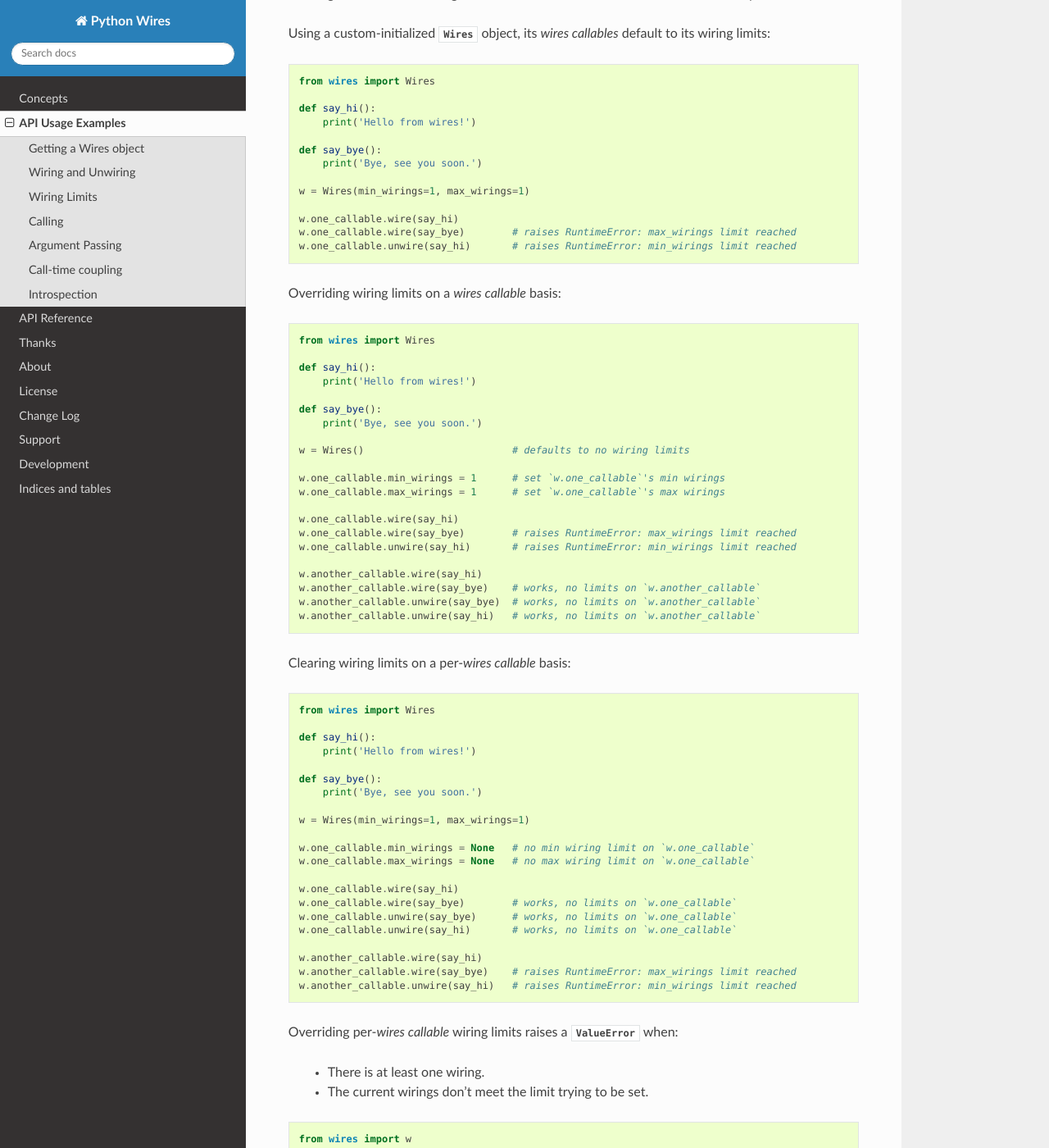
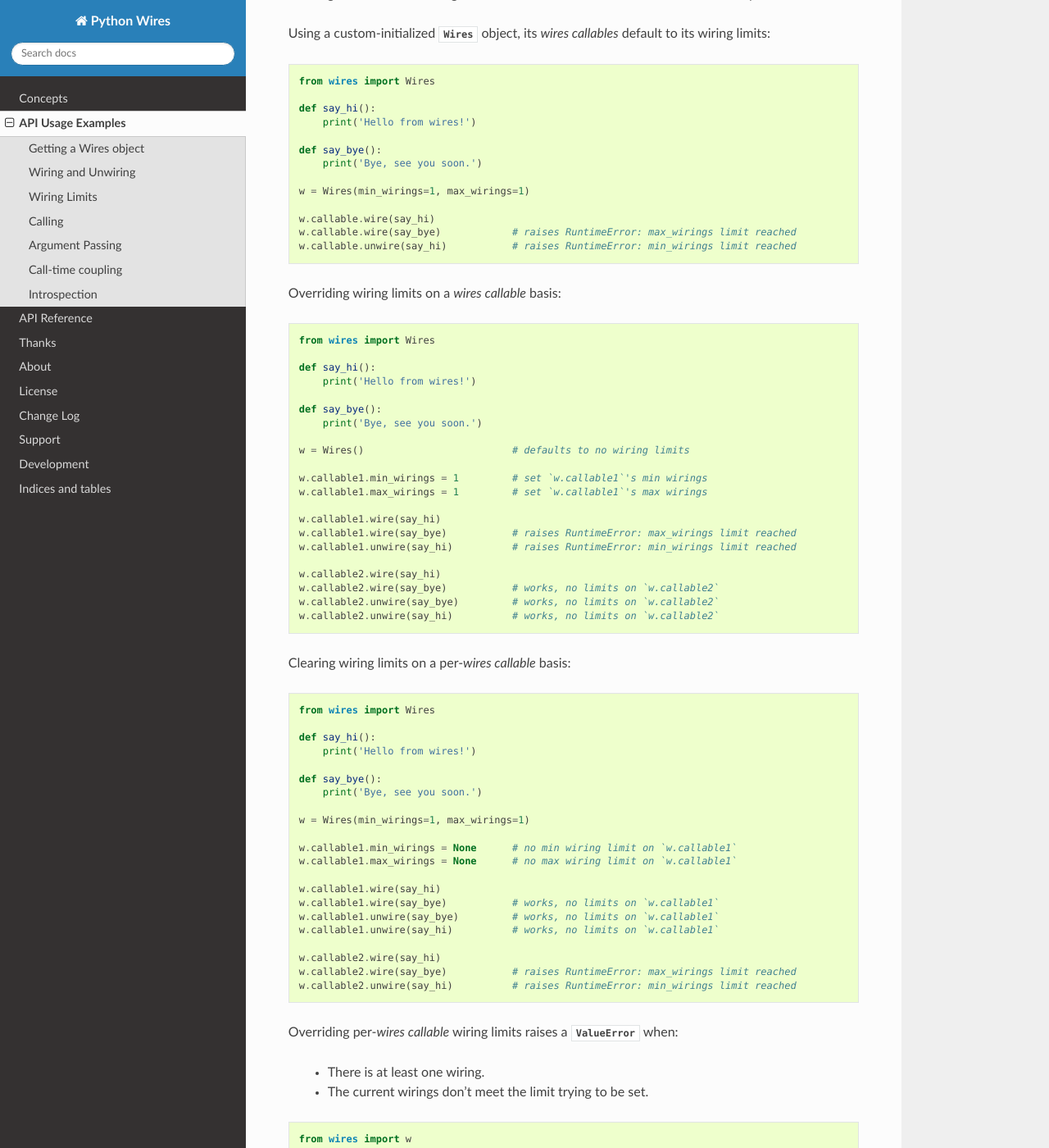
Before and after one commit to tmontes/python-wires, a Sphinx documentation site: the page built from docs/source/examples.rst, in a window 1280 px wide and 1400 px high, scrolled down 2186 px. Shown: the whole window at 82% size. Built offline with Sphinx 7.4.7 and the Read the Docs theme 2.0.0, drawn with Linux system fonts in a browser that asks for light colours; some of the changed text lies outside the part shown.

Commit message:
Shorter callable names in API usage example docs.

```diff
--- a/docs/source/examples.rst
+++ b/docs/source/examples.rst
@@ -57,7 +57,7 @@ The :meth:`wire <wires._callable.WiresCallable.wire>` method wires a callable to
     def say_hi():
         print('Hello from wires!')
 
-    w.one_callable.wire(say_hi)         # calling `w.one_callable` will call `say_hi`
+    w.callable.wire(say_hi)             # calling `w.callable` will call `say_hi`
 
 
 Multiple wirings to the same callable are allowed:
@@ -69,8 +69,8 @@ Multiple wirings to the same callable are allowed:
     def say_hi():
         print('Hello from wires!')
 
-    w.one_callable.wire(say_hi)         # calling `w.one_callable` will call `say_hi`
-    w.one_callable.wire(say_hi)         # calling `w.one_callable` will call `say_hi` twice
+    w.callable.wire(say_hi)             # calling `w.callable` will call `say_hi`
+    w.callable.wire(say_hi)             # calling `w.callable` will call `say_hi` twice
 
 
 
@@ -81,7 +81,7 @@ Wiring a non-callable raises a :class:`TypeError` exception:
 
     from wires import w
 
-    w.one_callable.wire(42)             # raises TypeError: 42 isn't callable
+    w.callable.wire(42)                 # raises TypeError: 42 isn't callable
 
 
 The :meth:`unwire <wires._callable.WiresCallable.unwire>` method unwires a given callable:
@@ -93,8 +93,8 @@ The :meth:`unwire <wires._callable.WiresCallable.unwire>` method unwires a given
     def say_hi():
         print('Hello from wires!')
 
-    w.one_callable.wire(say_hi)         # calling `w.one_callable` will call `say_hi`
-    w.one_callable.unwire(say_hi)       # calling `w.one_callable` no longer calls `say_hi`
+    w.callable.wire(say_hi)             # calling `w.callable` will call `say_hi`
+    w.callable.unwire(say_hi)           # calling `w.callable` no longer calls `say_hi`
 
 
 
@@ -107,10 +107,10 @@ If multiple wirings exist, :meth:`unwire <wires._callable.WiresCallable.unwire>`
     def say_hi():
         print('Hello from wires!')
 
-    w.one_callable.wire(say_hi)         # calling `w.one_callable` will call `say_hi`
-    w.one_callable.wire(say_hi)         # calling `w.one_callable` will call `say_hi` twice
-    w.one_callable.unwire(say_hi)       # calling `w.one_callable` will call `say_hi` once
-    w.one_callable.unwire(say_hi)       # calling `w.one_callable` no longer calls `say_hi`
+    w.callable.wire(say_hi)             # calling `w.callable` will call `say_hi`
+    w.callable.wire(say_hi)             # calling `w.callable` will call `say_hi` twice
+    w.callable.unwire(say_hi)           # calling `w.callable` will call `say_hi` once
+    w.callable.unwire(say_hi)           # calling `w.callable` no longer calls `say_hi`
 
 
 
@@ -123,7 +123,7 @@ Unwiring a non-wired callable raises a :class:`ValueError`:
     def say_hi():
         print('Hello from wires!')
 
-    w.one_callable.unwire(say_hi)       # raises ValueError: non-wired `say_hi`
+    w.callable.unwire(say_hi)           # raises ValueError: non-wired `say_hi`
 
 
 
@@ -147,9 +147,9 @@ Using a custom-initialized :class:`Wires <wires._wires.Wires>` object, its *wire
 
     w = Wires(min_wirings=1, max_wirings=1)
 
-    w.one_callable.wire(say_hi)
-    w.one_callable.wire(say_bye)        # raises RuntimeError: max_wirings limit reached
-    w.one_callable.unwire(say_hi)       # raises RuntimeError: min_wirings limit reached
+    w.callable.wire(say_hi)
+    w.callable.wire(say_bye)            # raises RuntimeError: max_wirings limit reached
+    w.callable.unwire(say_hi)           # raises RuntimeError: min_wirings limit reached
 
 
 Overriding wiring limits on a *wires callable* basis:
@@ -166,17 +166,17 @@ Overriding wiring limits on a *wires callable* basis:
 
     w = Wires()                         # defaults to no wiring limits
 
-    w.one_callable.min_wirings = 1      # set `w.one_callable`'s min wirings
-    w.one_callable.max_wirings = 1      # set `w.one_callable`'s max wirings
+    w.callable1.min_wirings = 1         # set `w.callable1`'s min wirings
+    w.callable1.max_wirings = 1         # set `w.callable1`'s max wirings
 
-    w.one_callable.wire(say_hi)
-    w.one_callable.wire(say_bye)        # raises RuntimeError: max_wirings limit reached
-    w.one_callable.unwire(say_hi)       # raises RuntimeError: min_wirings limit reached
+    w.callable1.wire(say_hi)
+    w.callable1.wire(say_bye)           # raises RuntimeError: max_wirings limit reached
+    w.callable1.unwire(say_hi)          # raises RuntimeError: min_wirings limit reached
 
-    w.another_callable.wire(say_hi)
-    w.another_callable.wire(say_bye)    # works, no limits on `w.another_callable`
-    w.another_callable.unwire(say_bye)  # works, no limits on `w.another_callable`
-    w.another_callable.unwire(say_hi)   # works, no limits on `w.another_callable`
+    w.callable2.wire(say_hi)
+    w.callable2.wire(say_bye)           # works, no limits on `w.callable2`
+    w.callable2.unwire(say_bye)         # works, no limits on `w.callable2`
+    w.callable2.unwire(say_hi)          # works, no limits on `w.callable2`
 
 
 Clearing wiring limits on a per-*wires callable* basis:
@@ -193,17 +193,17 @@ Clearing wiring limits on a per-*wires callable* basis:
 
     w = Wires(min_wirings=1, max_wirings=1)
 
-    w.one_callable.min_wirings = None   # no min wiring limit on `w.one_callable`
-    w.one_callable.max_wirings = None   # no max wiring limit on `w.one_callable`
+    w.callable1.min_wirings = None      # no min wiring limit on `w.callable1`
+    w.callable1.max_wirings = None      # no max wiring limit on `w.callable1`
 
-    w.one_callable.wire(say_hi)
-    w.one_callable.wire(say_bye)        # works, no limits on `w.one_callable`
-    w.one_callable.unwire(say_bye)      # works, no limits on `w.one_callable`
-    w.one_callable.unwire(say_hi)       # works, no limits on `w.one_callable`
+    w.callable1.wire(say_hi)
+    w.callable1.wire(say_bye)           # works, no limits on `w.callable1`
+    w.callable1.unwire(say_bye)         # works, no limits on `w.callable1`
+    w.callable1.unwire(say_hi)          # works, no limits on `w.callable1`
 
-    w.another_callable.wire(say_hi)
-    w.another_callable.wire(say_bye)    # raises RuntimeError: max_wirings limit reached
-    w.another_callable.unwire(say_hi)   # raises RuntimeError: min_wirings limit reached
+    w.callable2.wire(say_hi)
+    w.callable2.wire(say_bye)           # raises RuntimeError: max_wirings limit reached
+    w.callable2.unwire(say_hi)          # raises RuntimeError: min_wirings limit reached
 
 
 Overriding per-*wires callable* wiring limits raises a :class:`ValueError` when:
@@ -218,8 +218,8 @@ Overriding per-*wires callable* wiring limits raises a :class:`ValueError` when:
     def say_hi():
         print('Hello from wires!')
 
-    w.one_callable.wire(say_hi)
-    w.one_callable.min_wirings = 2      # raises ValueError: too few wirings
+    w.callable.wire(say_hi)
+    w.callable.min_wirings = 2          # raises ValueError: too few wirings
 
 
 
@@ -232,7 +232,7 @@ Calling a just-created, default *wires callable* works:
 
     from wires import w
 
-    w.one_callable()
+    w.callable()
 
 
 Calling a *wires callable* calls its wired callables, in wiring order:
@@ -247,13 +247,13 @@ Calling a *wires callable* calls its wired callables, in wiring order:
     def say_bye():
         print('Bye, see you soon.')
 
-    w.one_callable.wire(say_hi)
-    w.one_callable.wire(say_bye)
-    w.one_callable()                    # calls `say_hi` first, then `say_bye`
+    w.callable1.wire(say_hi)
+    w.callable1.wire(say_bye)
+    w.callable1()                       # calls `say_hi` first, then `say_bye`
 
-    w.another_callable.wire(say_bye)
-    w.another_callable.wire(say_hi)
-    w.another_callable()                # calls `say_bye` first, then `say_hi`
+    w.callable2.wire(say_bye)
+    w.callable2.wire(say_hi)
+    w.callable2()                       # calls `say_bye` first, then `say_hi`
 
 
 Calling a *wires callable* where the current number of wirings is below the minimum wiring limit raises a :class:`ValueError` (set by the :class:`Wires <wires._wires.Wires>` object or overriden at the *wires callable* level):
@@ -262,8 +262,8 @@ Calling a *wires callable* where the current number of wirings is below the mini
 
     from wires import w
 
-    w.one_callable.min_wirings = 1
-    w.one_callable()                    # raises ValueError: less than min_wirings wired
+    w.callable.min_wirings = 1
+    w.callable()                        # raises ValueError: less than min_wirings wired
 
 
 
@@ -279,11 +279,11 @@ Call-time arguments are passed to each wired callable:
     def a_print(*args, **kw):
         print('args=%r kw=%r' % (args, kw))
 
-    w.one_callable.wire(a_print)
-    w.one_callable()                    # prints: args=() kw={}
-    w.one_callable(42, 24)              # prints: args=(42, 24) kw={}
-    w.one_callable(a=42, b=24)          # prints: args=() kw={'a': 42, 'b': 24}
-    w.one_callable(42, a=24)            # prints: args=(42,) kw={'a': 24}
+    w.callable.wire(a_print)
+    w.callable()                        # prints: args=() kw={}
+    w.callable(42, 24)                  # prints: args=(42, 24) kw={}
+    w.callable(a=42, b=24)              # prints: args=() kw={'a': 42, 'b': 24}
+    w.callable(42, a=24)                # prints: args=(42,) kw={'a': 24}
 
 
 Wiring actions can include wire-time arguments, later combined with call-time arguments:
@@ -295,18 +295,18 @@ Wiring actions can include wire-time arguments, later combined with call-time ar
     def a_print(*args, **kw):
         print('args=%r kw=%r' % (args, kw))
 
-    w.one_callable.wire(a_print, 'one')
-    w.another_callable.wire(a_print, a='nother')
+    w.callable1.wire(a_print, 'one')
+    w.callable2.wire(a_print, a='nother')
 
-    w.one_callable()                    # prints: args=('one',) kw={}
-    w.one_callable(42, 24)              # prints: args=('one', 42, 24) kw={}
-    w.one_callable(a=42, b=24)          # prints: args=('one',) kw={'a': 42, 'b': 24}
-    w.one_callable(42, a=24)            # prints: args=('one', 42) kw={'a': 24}
+    w.callable1()                       # prints: args=('one',) kw={}
+    w.callable1(42, 24)                 # prints: args=('one', 42, 24) kw={}
+    w.callable1(a=42, b=24)             # prints: args=('one',) kw={'a': 42, 'b': 24}
+    w.callable1(42, a=24)               # prints: args=('one', 42) kw={'a': 24}
 
-    w.another_callable()                # prints: args=() kw={'a': 'nother'}
-    w.another_callable(42, 24)          # prints: args=(42, 24) kw={'a': 'nother'}
-    w.another_callable(a=42, b=24)      # prints: args=() kw={'a': 42, 'b': 24}
-    w.another_callable(42, a=24)        # prints: args=(42,) kw={'a': 24}
+    w.callable2()                       # prints: args=() kw={'a': 'nother'}
+    w.callable2(42, 24)                 # prints: args=(42, 24) kw={'a': 'nother'}
+    w.callable2(a=42, b=24)             # prints: args=() kw={'a': 42, 'b': 24}
+    w.callable2(42, a=24)               # prints: args=(42,) kw={'a': 24}
 
 
 Unwiring actions can include wire-time arguments in the :meth:`unwire <wires._callable.WiresCallable.unwire>` call:
@@ -325,19 +325,19 @@ In either case, a :class:`ValueError` is raised when no matching wiring exists.
     def p_arg(arg):
         print(arg)
 
-    w.one_callable.wire(p_arg, 'a')
-    w.one_callable()                    # prints 'a'
+    w.callable.wire(p_arg, 'a')
+    w.callable()                        # prints 'a'
 
-    w.one_callable.wire(p_arg, 'b')
-    w.one_callable()                    # prints 'a', then prints 'b'
+    w.callable.wire(p_arg, 'b')
+    w.callable()                        # prints 'a', then prints 'b'
 
-    w.one_callable.unwire(p_arg, 'b')
-    w.one_callable()                    # prints 'a'
+    w.callable.unwire(p_arg, 'b')
+    w.callable()                        # prints 'a'
 
-    w.one_callable.unwire(p_arg)
-    w.one_callable()                    # does nothing
+    w.callable.unwire(p_arg)
+    w.callable()                        # does nothing
 
-    w.one_callable.unwire(p_arg, 'c')   # raises ValueError: no such wiring
+    w.callable.unwire(p_arg, 'c')       # raises ValueError: no such wiring
 
 
 
```
